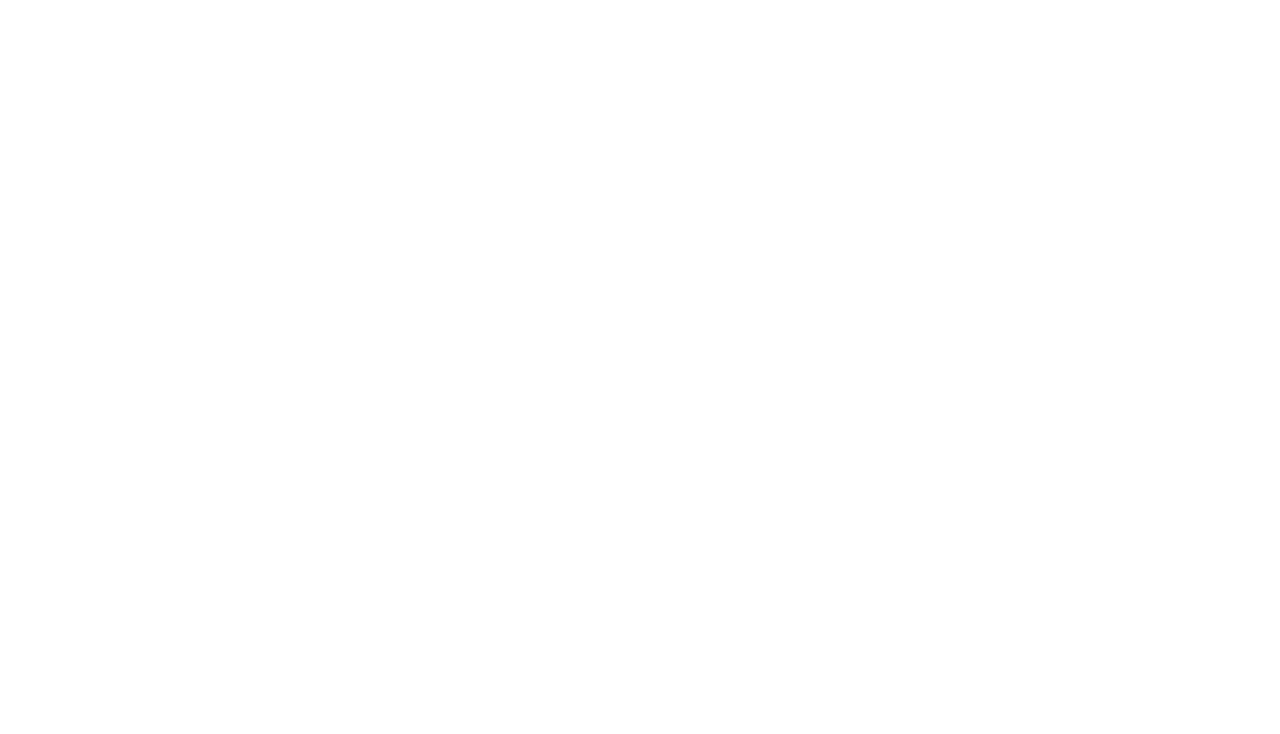
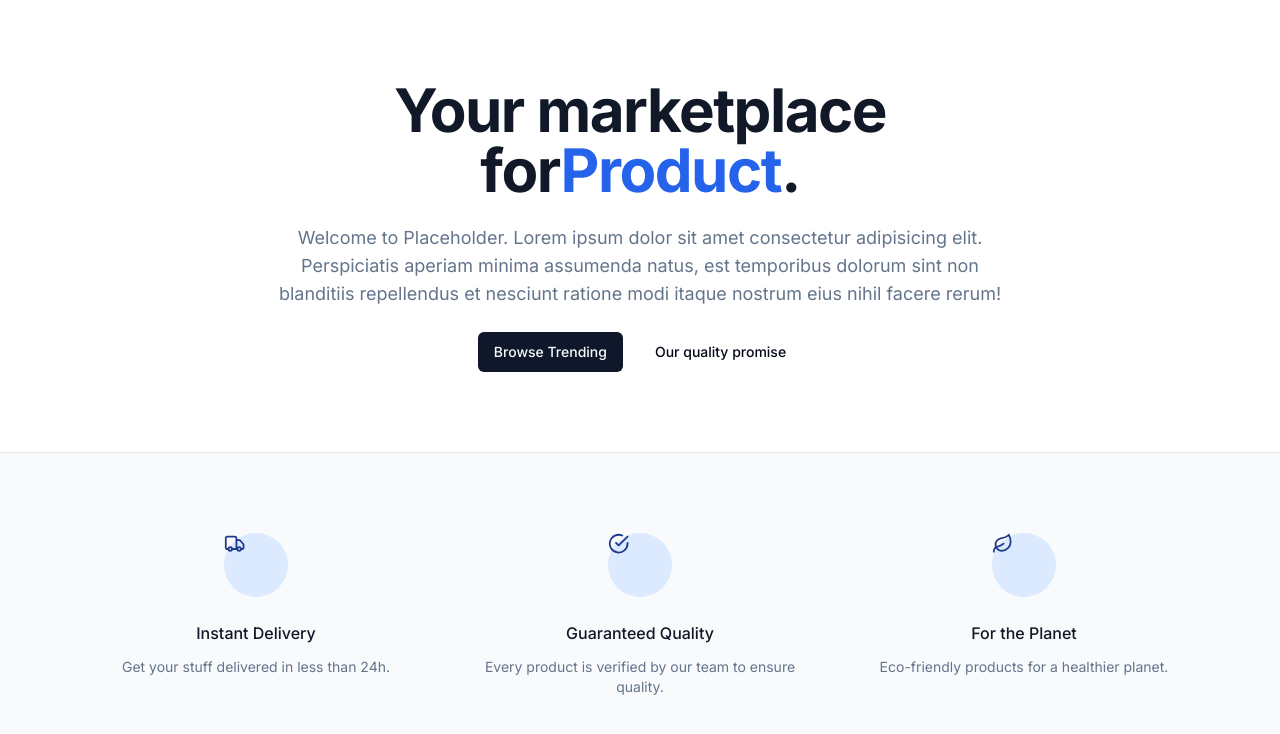
Before and after one commit to 0xOthmane/nextjs-front, a Next.js app: page / in a window 1280 px wide. Shown: the top 734 px of the page. Built offline with nearby package versions, Linux system fonts and the light colour scheme.

Commit message:
feat: add landing page

```diff
--- a/src/app/page.tsx
+++ b/src/app/page.tsx
@@ -1,5 +1,71 @@
 "use client";
 
+import MaxWidthWrapper from "@/components/organisms/MaxWidthWrapper";
+import { Button, buttonVariants } from "@/components/ui/button";
+import { CheckCircle, Leaf, Truck } from "lucide-react";
+import Link from "next/link";
+
+const perks = [
+  {
+    name: "Instant Delivery",
+    Icon: Truck,
+    description: "Get your stuff delivered in less than 24h.",
+  },
+  {
+    name: "Guaranteed Quality",
+    Icon: CheckCircle,
+    description: "Every product is verified by our team to ensure quality.",
+  },
+  {
+    name: "For the Planet",
+    Icon: Leaf,
+    description: "Eco-friendly products for a healthier planet.",
+  }
+];
+
 export default function Home() {
-  return <div></div>;
+  return (
+    <>
+      <MaxWidthWrapper>
+        <div className="py-20 mx-auto text-center flex flex-col items-center max-w-3xl">
+          <h1 className="text-4xl font-bold tracking-tight text-gray-900 sm:text-6xl">
+            Your marketplace for
+            <span className="text-blue-600">Product</span>.
+          </h1>
+          <p className="mt-6 text-lg max-w-prose text-muted-foreground">
+            Welcome to Placeholder. Lorem ipsum dolor sit amet consectetur
+            adipisicing elit. Perspiciatis aperiam minima assumenda natus, est
+            temporibus dolorum sint non blanditiis repellendus et nesciunt
+            ratione modi itaque nostrum eius nihil facere rerum!
+          </p>
+          <div className="flex flex-col sm:flex-row gap-4 mt-6">
+            <Link href="/products" className={buttonVariants()}>
+              Browse Trending
+            </Link>
+            <Button variant="ghost">Our quality promise</Button>
+          </div>
+        </div>
+        {/** TODO List Products */}
+      </MaxWidthWrapper>
+      <section className="border-t border-gray-200 bg-gray-50">
+        <MaxWidthWrapper className="py-20">
+          <div className="grid grid-cols-1 gap-y-12 sm:grid-cols-2 sm:gap-x-6 lg:grid-cols-3 lg:gap-x-8 lg:gap-y-0">
+            {perks.map((perk)=>(
+              <div key={perk.name} className="text-center md:flex md:items-start md:text-left lg:block lg:text-center">
+                <div className="md:flex-shrink-0 flex justify-center">
+                  <div className="h-16 w-16 items-center justify-center rounded-full bg-blue-100 text-blue-900">
+                    {<perk.Icon className="w-1/3 h-1/3"/>}
+                  </div>
+                </div>
+                <div className="mt-6 md:ml-4 md:mt-0 lg:mt-6 lg:ml-0">
+                  <h3 className="text-base font-medium text-gray-900">{perk.name}</h3>
+                  <p className="mt-3 text-sm text-muted-foreground">{perk.description}</p>
+                </div>
+              </div>
+            ))}
+          </div>
+        </MaxWidthWrapper>
+      </section>
+    </>
+  );
 }
```
